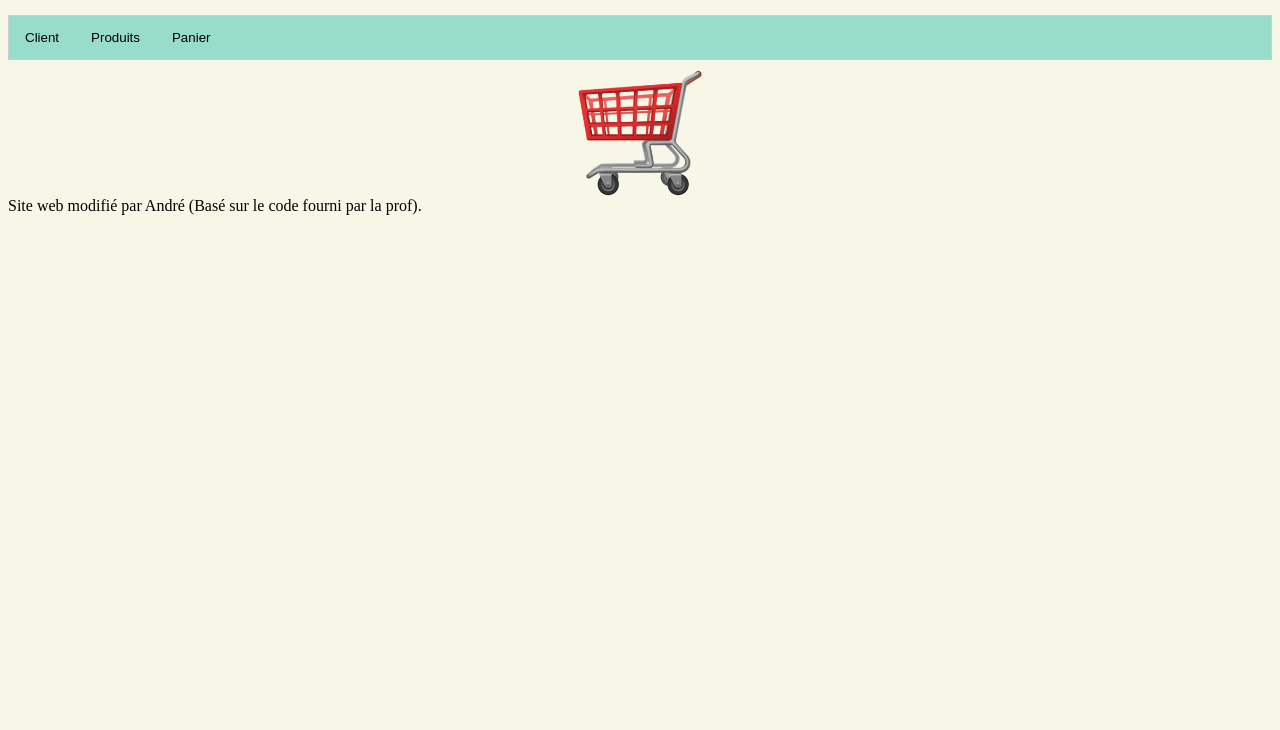
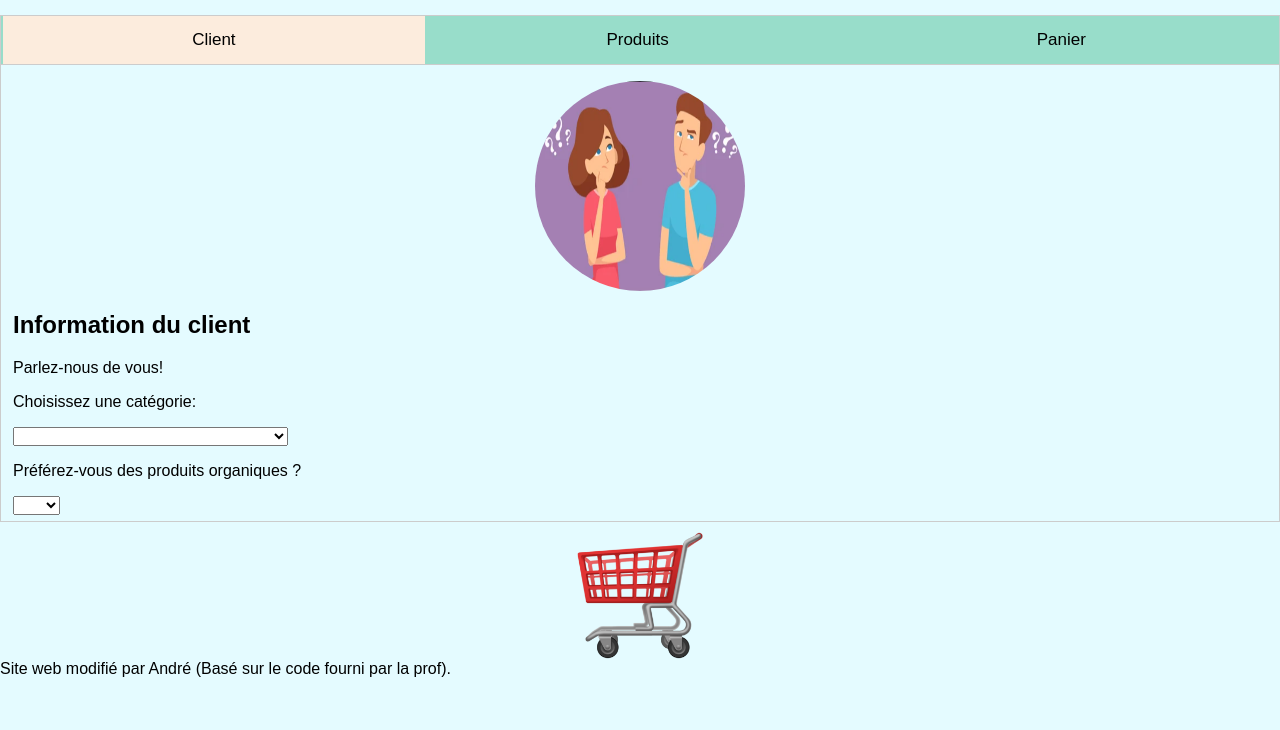
Before and after one commit to AndreMarieKabeya/AndreMarieKabeya.github.io, a plain HTML site: page Epicerie_En_Ligne/index.html in a window 1280 px wide. Shown: the part 101-831 px from the top of the page. Before the commit the page ends 800 px from the top, so only its background shows below. Drawn offline with Linux system fonts and the light colour scheme; a web font is replaced by a local one.

Commit message:
Final commit

```diff
--- a/Epicerie_En_Ligne/index.html
+++ b/Epicerie_En_Ligne/index.html
@@ -14,25 +14,26 @@
 
   <!-- Tab links, each one with an onclick event associated with it -->
   <div class="tab">
-    <button class="tablinks" onclick="openInfo(event, 'Client')">Client</button>
+    <button class="tablinks" onclick="openInfo(event, 'Client')" id="defaultOpen">Client</button>
     <button class="tablinks" onclick="openInfo(event, 'Products')">Produits</button>
     <button class="tablinks" onclick="openInfo(event, 'Cart')">Panier</button>
   </div>
 
   <!-- Tab content -->
   <div id="Client" class="tabcontent">
-    <h3>Information du client</h3>
-    <p>Parlez-nous de vous.</p>
-    Choisissez une catégorie:
+    <img src="Images/customers.png" alt="" class="customers">
+    <h2>Information du client</h2>
+    <p>Parlez-nous de vous!</p>
+    <p>Choisissez une catégorie:</p>
     <select id="dietSelect" name="dietSelect" onchange="populateListProductChoices(this.id, 'displayProduct')">
       <option value=""></option>
       <option value="lactoseIntolerant">Intolérant(e) au lactose</option>
       <option value="nutAllergy">Allergies aux noix</option>
-      <option value="lactoseAndNuts">Allergies aux noix et au lactose</option>
-      <option value="None">Aucun</option>
+      <option value="lactoseAndNuts">Allergies aux noix et intolérance au lactose</option>
+      <option value="None">Aucune intolérance ou allergies</option>
     </select>
     <p>Préférez-vous des produits organiques ?</p>
-    <select id="organicSelect" name="organicSelect">
+    <select id="organicSelect" name="organicSelect" onchange="populateListProductChoices(this.id, 'displayProduct')">
       <option value=""></option>
       <option value="yes">Oui</option>
       <option value="no">Non</option>
@@ -40,7 +41,7 @@
   </div>
 
   <div id="Products" class="tabcontent">
-    <h3>Vos produits sélectionnés</h3>
+    <h2>Vos produits sélectionnés</h2>
     <p>Nous affichons les produits en fonction de vos restrictions.</p>
     <p>Choisissez des produits à acheter:</p>
     <div id="displayProduct"></div>
@@ -51,7 +52,7 @@
   </div>
 
   <div id="Cart" class="tabcontent">
-    <h3>Panier</h3>
+    <h2>Panier</h2>
     <p>Voici votre panier.</p>
     <div id="displayCart"></div>
   </div>
--- a/Epicerie_En_Ligne/scripts/groceries.js
+++ b/Epicerie_En_Ligne/scripts/groceries.js
@@ -170,7 +170,32 @@ var products = [{
     lactoseIntolerant: true,
     nutAllergy: true,
     lactoseAndNuts: true,
+    yes: true,
     price: 3.49
+  },
+  {
+    name: "Fraises",
+    yes: true,
+    no: false,
+    price: 3.10
+  },
+  {
+    name: "Nectarine",
+    yes: true,
+    no: false,
+    price: 3.99
+  },
+  {
+    name: "Pomme",
+    yes: true,
+    no: false,
+    price: 2.75
+  },
+  {
+    name: "Raisin",
+    yes: true,
+    no: false,
+    price: 1.20
   }
 ];
 
@@ -183,17 +208,23 @@ function restrictListProducts(prods, restriction) {
   let product_names = [];
   let product_price = [];
   for (let i = 0; i < prods.length; i += 1) {
-    if ((restriction == "lactoseIntolerant") && (prods[i].lactoseIntolerant == true)) {
+    if ((restriction == "lactoseIntolerant") && (prods[i].lactoseIntolerant == true) || (prods[i].no == true)) {
       product_names.push(prods[i].name + " : " + prods[i].price);
       product_price.push(parseFloat(prods[i].price));
-    } else if ((restriction == "nutAllergy") && (prods[i].nutAllergy == true)) {
+    } else if ((restriction == "nutAllergy") && (prods[i].nutAllergy == true) || (prods[i].no == true)) {
       product_names.push(prods[i].name + " : " + prods[i].price);
       product_price.push(parseFloat(prods[i].price));
     } else if (restriction == "None") {
+      product_names.push(prods[i].name + " : " + prods[i].price || (prods[i].no == true));
+      product_price.push(parseFloat(prods[i].price));
+    }
+
+    else if((restriction == "yes") && (prods[i].yes == true)){
       product_names.push(prods[i].name + " : " + prods[i].price);
       product_price.push(parseFloat(prods[i].price));
     }
-    else if((restriction == "lactoseAndNuts") && (prods[i].lactoseAndNuts == true)){
+
+    else if((restriction == "lactoseAndNuts") && (prods[i].lactoseAndNuts == true) || (prods[i].no == true)){
       product_names.push(prods[i].name + " : " + prods[i].price);
       product_price.push(parseFloat(prods[i].price));
     }
@@ -208,7 +239,6 @@ function getTotalPrice(chosenProducts) {
   for (let i = 0; i < chosenProducts.length; i += 1) {
     tmp.push(chosenProducts[i].slice(-4));
   }
-  console.log(tmp);
 
   for (let j = 0; j < tmp.length; j += 1) {
     tmp[j] = parseFloat(tmp[j]);
--- a/Epicerie_En_Ligne/scripts/main.js
+++ b/Epicerie_En_Ligne/scripts/main.js
@@ -60,6 +60,8 @@ function populateListProductChoices(slct1, slct2) {
   }
 }
 
+document.getElementById("defaultOpen").click();
+
 // This function is called when the "Add selected items to cart" button in clicked
 // The purpose is to build the HTML to be displayed (a Paragraph)
 // We build a paragraph to contain the list of selected items, and the total price
@@ -86,6 +88,6 @@ function selectedItems() {
 
   // add paragraph and total price
   c.appendChild(para);
-  c.appendChild(document.createTextNode("Le prix total est " + getTotalPrice(chosenProducts)));
+  c.appendChild(document.createTextNode("Le prix total est " + getTotalPrice(chosenProducts) + " $"));
 
 }
--- a/Epicerie_En_Ligne/styles/style.css
+++ b/Epicerie_En_Ligne/styles/style.css
@@ -12,8 +12,28 @@
   text-align: center;
 }
 
-body{
-  background-color: #f7f7e8;
+body,html{
+  background-color: #e4fbff;
+  height: 100%;
+  margin: 0;
+  font-family: Arial;
+}
+
+.tablinks:hover {
+  background-color: #777;
+}
+
+/* Style tab links */
+.tablinks {
+  background-color: #555;
+  float: left;
+  border: none;
+  outline: none;
+  cursor: pointer;
+  padding: 14px 40px;
+  font-size: 17px;
+  margin-left: 2px;
+  width: 33%;
 }
 
 /* Style the buttons that are used to open the tab content */
@@ -45,6 +65,16 @@ img{
   width: 10%;
 }
 
+.customers{
+  height: 210px;
+  width: 210px;
+  border-radius: 100%;
+}
+
+.block{
+  font-size: 15px;
+}
+
 /* Style the tab content */
 .tabcontent {
   display: none;
```
Also changed, not shown: Epicerie_En_Ligne/Images/customers.png (added), Epicerie_En_Ligne/Images/produits.png (added).
